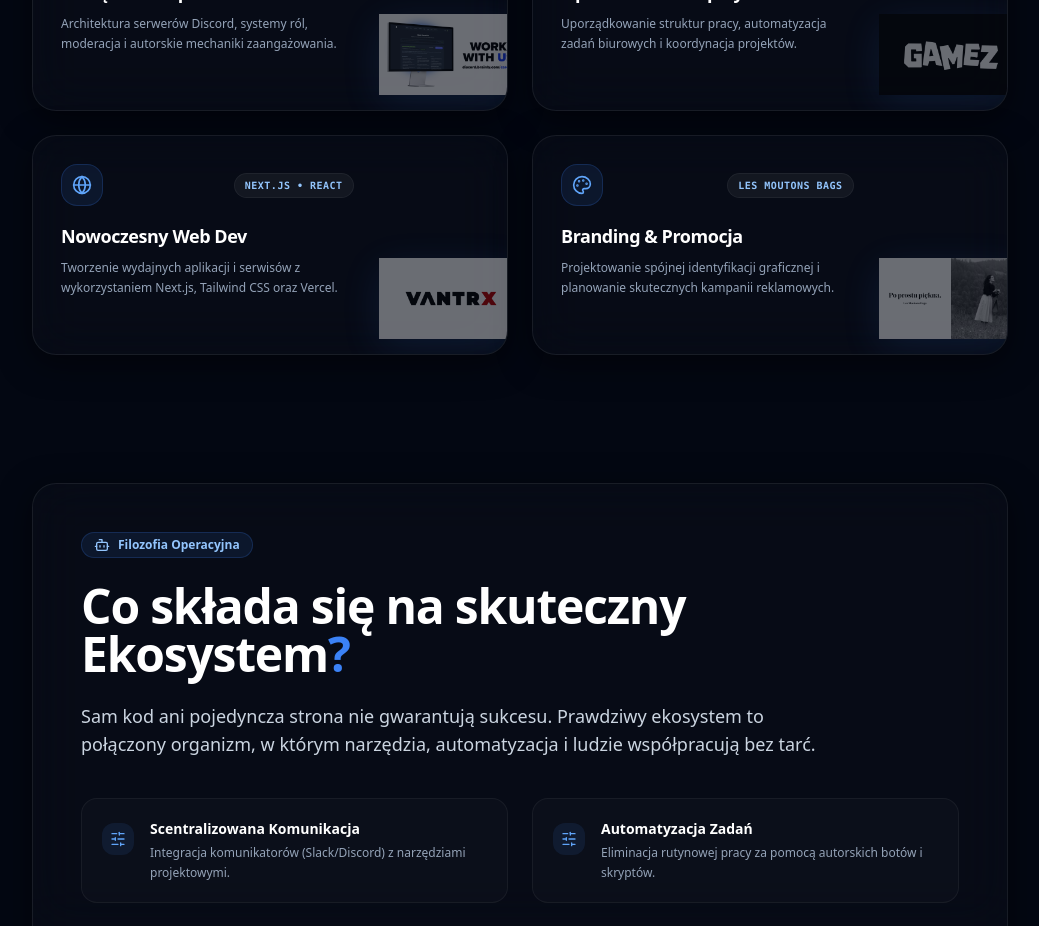
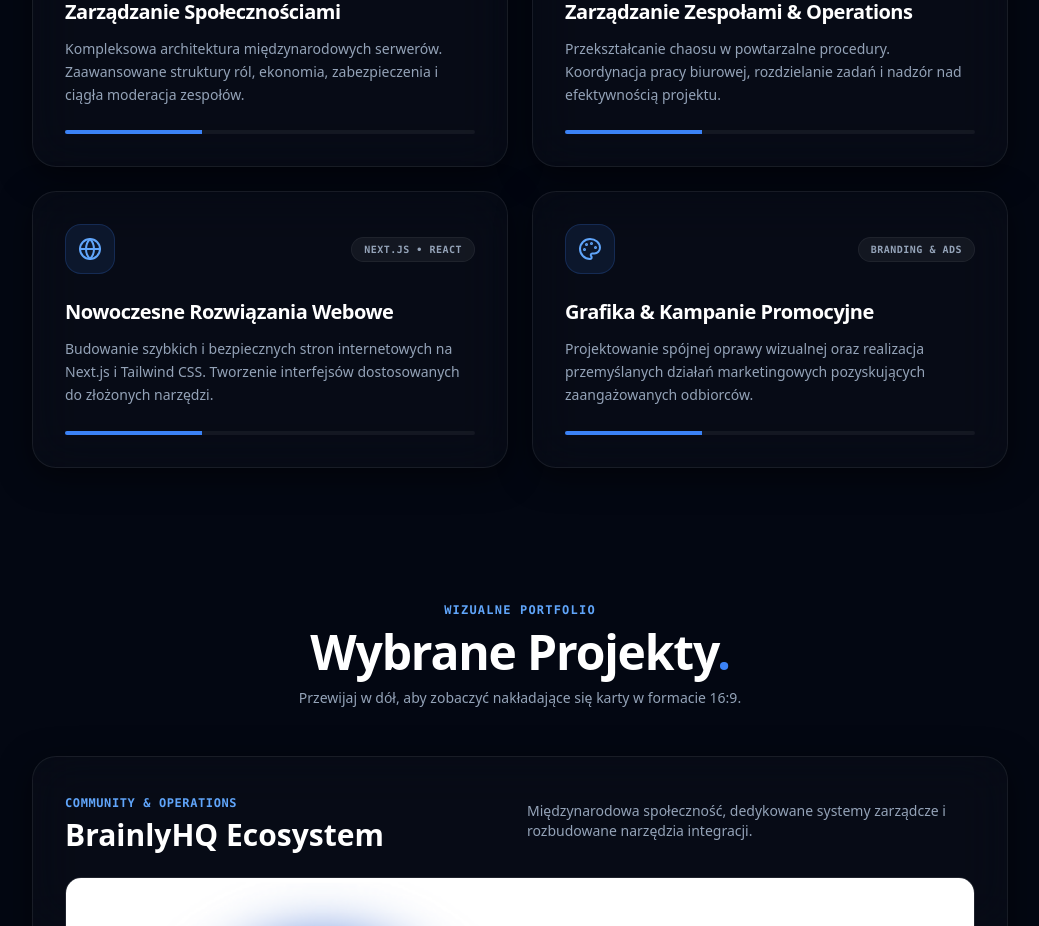
Before and after one commit to Ksperix/ksperix.dev, a Next.js app: page / in a window 1280 px wide. Shown: the part 1780-2706 px from the top of the page, without its empty margins (120-1159 px from the left). Built offline with nearby package versions, Linux system fonts and the light colour scheme.

Commit message:
Update page.js

```diff
--- a/src/app/page.js
+++ b/src/app/page.js
@@ -1,6 +1,6 @@
 'use client';
 
-import React, { useState, useEffect, useRef } from 'react';
+import React, { useState, useEffect } from 'react';
 import { motion } from 'framer-motion';
 import {
   ShieldCheck,
@@ -29,76 +29,6 @@ import {
   SlidersHorizontal
 } from 'lucide-react';
 
-// DEDYROWANA KARTA Z EFEKTEM 3D PARALLAX I DYNAMICZNYM OBRAZKIEM
-function Card3D({ children, imageSrc, imageAlt }) {
-  const cardRef = useRef(null);
-  const [rotateX, setRotateX] = useState(0);
-  const [rotateY, setRotateY] = useState(0);
-  const [imgOffset, setImgOffset] = useState({ x: 0, y: 0 });
-
-  const handleMouseMove = (e) => {
-    if (!cardRef.current) return;
-    const rect = cardRef.current.getBoundingClientRect();
-    const width = rect.width;
-    const height = rect.height;
-    const mouseX = e.clientX - rect.left;
-    const mouseY = e.clientY - rect.top;
-
-    // Obliczanie kątów obrotu 3D
-    const rX = ((mouseY - height / 2) / height) * -12;
-    const rY = ((mouseX - width / 2) / width) * 12;
-
-    // Obliczanie przesunięcia obrazka w rogu
-    const imgX = ((mouseX - width / 2) / width) * 15;
-    const imgY = ((mouseY - height / 2) / height) * 15;
-
-    setRotateX(rX);
-    setRotateY(rY);
-    setImgOffset({ x: imgX, y: imgY });
-  };
-
-  const handleMouseLeave = () => {
-    setRotateX(0);
-    setRotateY(0);
-    setImgOffset({ x: 0, y: 0 });
-  };
-
-  return (
-    <div className="perspective-1000">
-      <motion.div
-        ref={cardRef}
-        onMouseMove={handleMouseMove}
-        onMouseLeave={handleMouseLeave}
-        animate={{ rotateX, rotateY }}
-        transition={{ type: 'spring', stiffness: 300, damping: 20 }}
-        style={{ transformStyle: 'preserve-3d' }}
-        className="glass-card p-7 rounded-3xl border border-white/10 hover:border-blue-500/40 relative overflow-hidden group min-h-[220px] flex flex-col justify-between"
-      >
-        {/* Treść kartek */}
-        <div style={{ transform: 'translateZ(30px)' }} className="relative z-10 max-w-[70%]">
-          {children}
-        </div>
-
-        {/* Dynamiczny Obrazek 3D w prawym dolnym rogu */}
-        {imageSrc && (
-          <motion.div
-            animate={{ x: imgOffset.x, y: imgOffset.y, scale: rotateX !== 0 ? 1.1 : 1 }}
-            transition={{ type: 'spring', stiffness: 200, damping: 15 }}
-            style={{ transform: 'translateZ(50px)' }}
-            className="absolute -bottom-4 -right-4 w-28 h-28 sm:w-36 sm:h-36 pointer-events-none opacity-40 group-hover:opacity-100 transition-opacity duration-300"
-          >
-            <img
-              src={imageSrc}
-              alt={imageAlt || "Ikona kompetencji"}
-              className="w-full h-full object-contain filter drop-shadow-[0_10px_20px_rgba(59,130,246,0.3)]"
-            />
-          </motion.div>
-        )}
-      </motion.div>
-    </div>
-  );
-}
-
 export default function Home() {
   const [activeSection, setActiveSection] = useState('hero');
   const [formData, setFormData] = useState({ name: '', email: '', subject: '', message: '' });
@@ -106,7 +36,7 @@ export default function Home() {
 
   useEffect(() => {
     const handleScroll = () => {
-      const sections = ['hero', 'about', 'services', 'ecosystems', 'vantrx', 'contact'];
+      const sections = ['hero', 'about', 'services', 'showcase', 'ecosystems', 'vantrx', 'contact'];
       const scrollPosition = window.scrollY + 250;
 
       for (const section of sections) {
@@ -152,6 +82,7 @@ export default function Home() {
   const navItems = [
     { id: 'about', label: 'O mnie' },
     { id: 'services', label: 'Kompetencje' },
+    { id: 'showcase', label: 'Projekty' },
     { id: 'ecosystems', label: 'Ekosystemy' },
     { id: 'vantrx', label: 'VANTRX' },
   ];
@@ -167,35 +98,70 @@ export default function Home() {
     { name: 'Workflow Tools', icon: Wrench, color: 'text-pink-400' },
   ];
 
-  // POPRAWIONE I WYCZYSZCZONE KOMPETENCJE Z PRZYPISANYMI OBRAZKAMI
   const competencies = [
     {
       title: "Zarządzanie Społecznościami",
-      desc: "Architektura serwerów Discord, systemy ról, moderacja i autorskie mechaniki zaangażowania.",
+      desc: "Kompleksowa architektura międzynarodowych serwerów. Zaawansowane struktury ról, ekonomia, zabezpieczenia i ciągła moderacja zespołów.",
       icon: Server,
-      tag: "BrainlyHQ",
-      image: "/brainlyhq.png"
+      tag: "BrainlyHQ"
     },
     {
-      title: "Operations & Zespoły",
-      desc: "Uporządkowanie struktur pracy, automatyzacja zadań biurowych i koordynacja projektów.",
+      title: "Zarządzanie Zespołami & Operations",
+      desc: "Przekształcanie chaosu w powtarzalne procedury. Koordynacja pracy biurowej, rozdzielanie zadań i nadzór nad efektywnością projektu.",
       icon: Briefcase,
-      tag: "7+ Lat Doświadczenia",
-      image: "/gamez.png"
+      tag: "7+ Lat Doświadczenia"
     },
     {
-      title: "Nowoczesny Web Dev",
-      desc: "Tworzenie wydajnych aplikacji i serwisów z wykorzystaniem Next.js, Tailwind CSS oraz Vercel.",
+      title: "Nowoczesne Rozwiązania Webowe",
+      desc: "Budowanie szybkich i bezpiecznych stron internetowych na Next.js i Tailwind CSS. Tworzenie interfejsów dostosowanych do złożonych narzędzi.",
       icon: Globe,
-      tag: "Next.js • React",
-      image: "/vantrx.png"
+      tag: "Next.js • React"
     },
     {
-      title: "Branding & Promocja",
-      desc: "Projektowanie spójnej identyfikacji graficznej i planowanie skutecznych kampanii reklamowych.",
+      title: "Grafika & Kampanie Promocyjne",
+      desc: "Projektowanie spójnej oprawy wizualnej oraz realizacja przemyślanych działań marketingowych pozyskujących zaangażowanych odbiorców.",
       icon: Palette,
-      tag: "Les Moutons Bags",
-      image: "/lesmoutonsbags.png"
+      tag: "Branding & Ads"
+    }
+  ];
+
+  // KARTY DLA PROJEKTÓW 1920x1080 NAKŁADAJĄCE SIĘ NA SIEBIE (DODANO PARTNERSHIP I NOTIFICATIONS)
+  const showcaseProjects = [
+    {
+      title: "BrainlyHQ Ecosystem",
+      category: "Community & Operations",
+      image: "/brainlyhq.png",
+      desc: "Międzynarodowa społeczność, dedykowane systemy zarządcze i rozbudowane narzędzia integracji."
+    },
+    {
+      title: "VANTRX Platform",
+      category: "Adult UGC Infrastructure",
+      image: "/vantrx.png",
+      desc: "Dedykowany ekosystem wspierający automatyzację i ochronę zasobów w branży Adult UGC."
+    },
+    {
+      title: "Les Moutons Bags",
+      category: "Branding & Web Design",
+      image: "/lesmoutonsbags.png",
+      desc: "Kompleksowa identyfikacja wizualna oraz projekt witryny e-commerce."
+    },
+    {
+      title: "Partnership Network",
+      category: "Web Portal & Network",
+      image: "/partnership.png",
+      desc: "Dedykowany portal wspierający program partnerski, sieć powiązań oraz wymianę zasobów pomiędzy podmiotami."
+    },
+    {
+      title: "Notifications System",
+      category: "Automation & Dispatcher",
+      image: "/notifications.png",
+      desc: "Zintegrowany system powiadomień i automatycznego przesyłu alertów do kluczowych kanałów komunikacyjnych."
+    },
+    {
+      title: "Gamez & Automation",
+      category: "Interactive Mechanics",
+      image: "/gamez.png",
+      desc: "Autorskie mini-gry, systemy ekonomii i zaawansowane skrypty automatyzujące."
     }
   ];
 
@@ -375,7 +341,7 @@ export default function Home() {
         </motion.div>
       </section>
 
-      {/* 4. SEKCJA KOMPETENCJE (Z OBRAZKAMI W 3D PARALLAX) */}
+      {/* 4. SEKCJA KOMPETENCJE */}
       <section id="services" className="my-32 px-6 max-w-5xl mx-auto">
         <div className="mb-12">
           <span className="text-xs font-mono uppercase tracking-widest text-blue-400 font-bold">Obszary Działań</span>
@@ -388,30 +354,90 @@ export default function Home() {
           {competencies.map((comp, i) => {
             const CompIcon = comp.icon;
             return (
-              <Card3D key={i} imageSrc={comp.image} imageAlt={comp.title}>
-                <div className="flex items-center justify-between mb-4">
-                  <div className="p-2.5 rounded-2xl bg-blue-500/10 text-blue-400 border border-blue-500/20">
-                    <CompIcon className="w-5 h-5" />
+              <motion.div
+                key={i}
+                initial={{ opacity: 0, y: 25 }}
+                whileInView={{ opacity: 1, y: 0 }}
+                viewport={{ once: true }}
+                transition={{ duration: 0.5, delay: i * 0.1 }}
+                className="glass-card p-8 rounded-3xl border border-white/10 hover:border-blue-500/30 transition-all flex flex-col justify-between group relative overflow-hidden"
+              >
+                <div>
+                  <div className="flex items-center justify-between mb-6">
+                    <div className="p-3 rounded-2xl bg-blue-500/10 text-blue-400 border border-blue-500/20 group-hover:scale-110 transition-transform">
+                      <CompIcon className="w-6 h-6" />
                     </div>
-                  <span className="text-[10px] font-mono font-semibold uppercase tracking-wider px-2.5 py-1 rounded-full bg-white/5 text-blue-300 border border-white/5">
+                    <span className="text-[10px] font-mono font-semibold uppercase tracking-wider px-3 py-1 rounded-full bg-white/5 text-slate-400 border border-white/5">
                       {comp.tag}
                     </span>
                   </div>
 
-                <h3 className="text-lg font-bold text-white mb-2 tracking-tight group-hover:text-blue-300 transition-colors">
+                  <h3 className="text-xl font-bold text-white mb-3 tracking-tight group-hover:text-blue-300 transition-colors">
                     {comp.title}
                   </h3>
 
-                <p className="text-slate-400 text-xs leading-relaxed font-light">
+                  <p className="text-slate-400 text-sm leading-relaxed font-light mb-6">
                     {comp.desc}
                   </p>
-              </Card3D>
+                </div>
+
+                <div className="w-full bg-white/5 h-1 rounded-full overflow-hidden">
+                  <div className="bg-blue-500 h-full w-1/3 group-hover:w-full transition-all duration-500" />
+                </div>
+              </motion.div>
             );
           })}
         </div>
       </section>
 
-      {/* 5. SEKCJA EKOSYSTEMY */}
+      {/* 5. DEDYKOWANA SEKCJA PROJEKTÓW: STACKED CARDS 1920x1080 (6 KART) */}
+      <section id="showcase" className="my-32 px-6 max-w-5xl mx-auto">
+        <div className="mb-12 text-center">
+          <span className="text-xs font-mono uppercase tracking-widest text-blue-400 font-bold">Wizualne Portfolio</span>
+          <h2 className="text-3xl sm:text-5xl font-black text-white tracking-tight mt-2">
+            Wybrane Projekty<span className="text-blue-500">.</span>
+          </h2>
+          <p className="text-slate-400 text-sm mt-3">Przewijaj w dół, aby zobaczyć nakładające się karty w formacie 16:9.</p>
+        </div>
+
+        <div className="space-y-12 relative">
+          {showcaseProjects.map((proj, idx) => (
+            <div
+              key={idx}
+              className="sticky top-28"
+              style={{ zIndex: idx + 1 }}
+            >
+              <motion.div
+                initial={{ opacity: 0, y: 50 }}
+                whileInView={{ opacity: 1, y: 0 }}
+                viewport={{ once: true, margin: "-50px" }}
+                transition={{ duration: 0.5, delay: idx * 0.05 }}
+                className="glass-card rounded-3xl border border-white/15 overflow-hidden shadow-2xl bg-slate-950/90 backdrop-blur-3xl p-6 sm:p-8"
+              >
+                <div className="flex flex-col md:flex-row items-center justify-between gap-6 mb-6">
+                  <div>
+                    <span className="text-xs font-mono text-blue-400 font-semibold uppercase tracking-wider">{proj.category}</span>
+                    <h3 className="text-2xl sm:text-3xl font-extrabold text-white mt-1">{proj.title}</h3>
+                  </div>
+                  <p className="text-xs sm:text-sm text-slate-400 max-w-md font-light">{proj.desc}</p>
+                </div>
+
+                {/* KONTENER O PROPORCJACH 16:9 (1920x1080) */}
+                <div className="relative w-full aspect-video rounded-2xl overflow-hidden border border-white/10 group">
+                  <img
+                    src={proj.image}
+                    alt={proj.title}
+                    className="w-full h-full object-cover group-hover:scale-105 transition-transform duration-700"
+                  />
+                  <div className="absolute inset-0 bg-gradient-to-t from-slate-950/80 via-transparent to-transparent opacity-60 group-hover:opacity-30 transition-opacity" />
+                </div>
+              </motion.div>
+            </div>
+          ))}
+        </div>
+      </section>
+
+      {/* 6. SEKCJA EKOSYSTEMY */}
       <section id="ecosystems" className="my-32 px-6 max-w-5xl mx-auto">
         <motion.div
           initial={{ opacity: 0, y: 30 }}
@@ -464,7 +490,7 @@ export default function Home() {
         </motion.div>
       </section>
 
-      {/* 6. FEATURED PROJECT: VANTRX */}
+      {/* 7. FEATURED PROJECT: VANTRX */}
       <section id="vantrx" className="my-32 px-6 max-w-5xl mx-auto">
         <motion.div
           initial={{ opacity: 0, y: 30 }}
@@ -510,7 +536,7 @@ export default function Home() {
         </motion.div>
       </section>
 
-      {/* 7. FORMULARZ KONTAKTOWY PODPIĘTY POD GOOGLE APPS SCRIPT */}
+      {/* 8. FORMULARZ KONTAKTOWY */}
       <section id="contact" className="my-32 px-6 max-w-5xl mx-auto">
         <motion.div
           initial={{ opacity: 0, scale: 0.95, y: 30 }}
```
Lines whose indentation alone changed are shown as unchanged.
